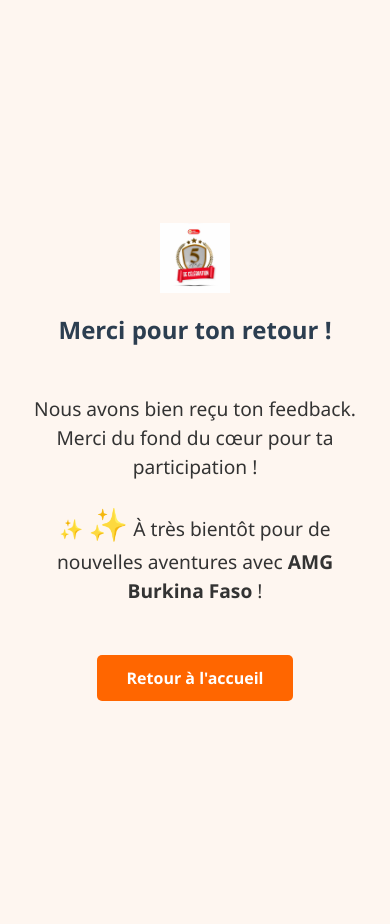
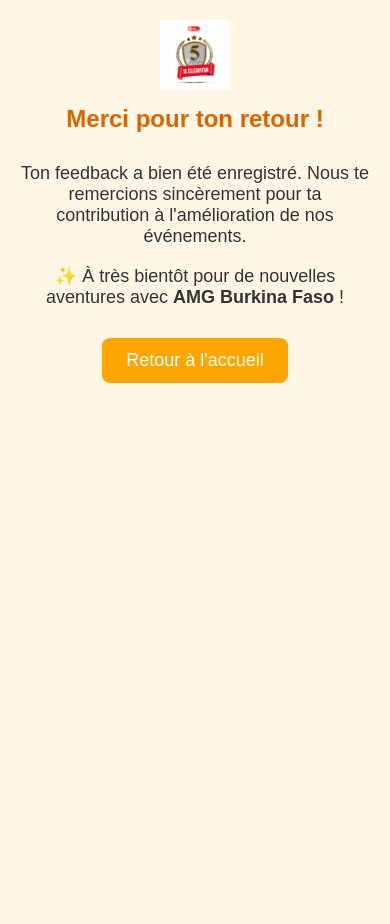
Before and after one commit to LaelKeila/concert-feedback, a Flask app: template templates/remerciement.html in a window 390 px wide. After the commit the page ends 383 px from the top, so only its background shows below. Run offline with Flask 3, Linux system fonts and the light colour scheme; the template is opened without the code that fills it, so the values that code supplies are empty.

Commit message:
Amélioration de l'affichage mobile du formulaire et de la page de remerciement

```diff
--- a/templates/remerciement.html
+++ b/templates/remerciement.html
@@ -1,46 +1,29 @@
 <!DOCTYPE html>
 <html lang="fr">
 <head>
-    <meta charset="UTF-8" />
+    <meta charset="UTF-8">
     <title>Merci pour ton retour !</title>
-    <link rel="stylesheet" href="{{ url_for('static', filename='style.css') }}" />
+    <link rel="stylesheet" href="{{ url_for('static', filename='style.css') }}">
     <style>
         body {
             text-align: center;
-            padding: 40px 20px;
-            background-color: #fef6f0; /* même fond que formulaire/index */
-            animation: fadeIn 1s ease-in;
-            font-family: 'Segoe UI', Tahoma, Geneva, Verdana, sans-serif;
-            color: #333;
-            min-height: 100vh;
-            display: flex;
-            flex-direction: column;
-            justify-content: center;
+            padding: 20px;
+            font-family: Arial, sans-serif;
+            font-size: 18px;
         }
 
         header img {
             display: block;
-            margin: 0 auto 20px;
-            max-height: 70px;
+            margin: 0 auto;
         }
 
-        h1 {
-            margin-bottom: 10px;
-            font-weight: 700;
-            color: #2c3e50;
+        header h1 {
+            font-size: 24px;
+            margin-top: 15px;
         }
 
         .message {
-            margin-top: 20px;
-            font-size: 1.2rem;
-            line-height: 1.5;
-            max-width: 600px;
-            margin-left: auto;
-            margin-right: auto;
-        }
-
-        .message p {
-            margin-bottom: 1em;
+            margin-top: 30px;
         }
 
         .retour-accueil {
@@ -48,58 +31,41 @@
         }
 
         .btn {
-            background-color: #ff6600;
+            display: inline-block;
+            padding: 12px 24px;
+            background-color: #FFA500;
             color: white;
-            padding: 12px 30px;
-            border-radius: 5px;
             text-decoration: none;
-            font-weight: 600;
-            transition: background-color 0.3s ease;
-            display: inline-block;
+            font-size: 18px;
+            border-radius: 8px;
         }
 
         .btn:hover {
-            background-color: #e65c00;
+            background-color: #e69500;
         }
 
-        @keyframes fadeIn {
-            from {
-                opacity: 0;
-                transform: translateY(20px);
+        @media (min-width: 768px) {
+            body {
+                font-size: 20px;
+                max-width: 600px;
+                margin: auto;
             }
-            to {
-                opacity: 1;
-                transform: translateY(0);
-            }
-        }
 
-        .emoji {
-            font-size: 2rem;
-            animation: twinkle 2s ease-in-out infinite alternate;
-            margin-top: 15px;
-        }
-
-        @keyframes twinkle {
-            0% {
-                opacity: 0.7;
-                transform: scale(1);
-            }
-            100% {
-                opacity: 1;
-                transform: scale(1.2);
+            header h1 {
+                font-size: 28px;
             }
         }
     </style>
 </head>
 <body>
     <header>
-        <img src="{{ url_for('static', filename='images/logo.png') }}" alt="Logo AMG" />
+        <img src="{{ url_for('static', filename='images/logo.png') }}" alt="Logo AMG" style="max-height: 70px;">
         <h1>Merci pour ton retour !</h1>
     </header>
 
     <section class="message">
-        <p>Nous avons bien reçu ton feedback. Merci du fond du cœur pour ta participation !</p>
-        <p>✨ <span class="emoji">✨</span> À très bientôt pour de nouvelles aventures avec <strong>AMG Burkina Faso</strong> !</p>
+        <p>Ton feedback a bien été enregistré. Nous te remercions sincèrement pour ta contribution à l'amélioration de nos événements.</p>
+        <p>✨ À très bientôt pour de nouvelles aventures avec <strong>AMG Burkina Faso</strong> !</p>
     </section>
 
     <div class="retour-accueil">
```
Also changed, not shown: templates/formulaire.html (+33 -0 lines).
